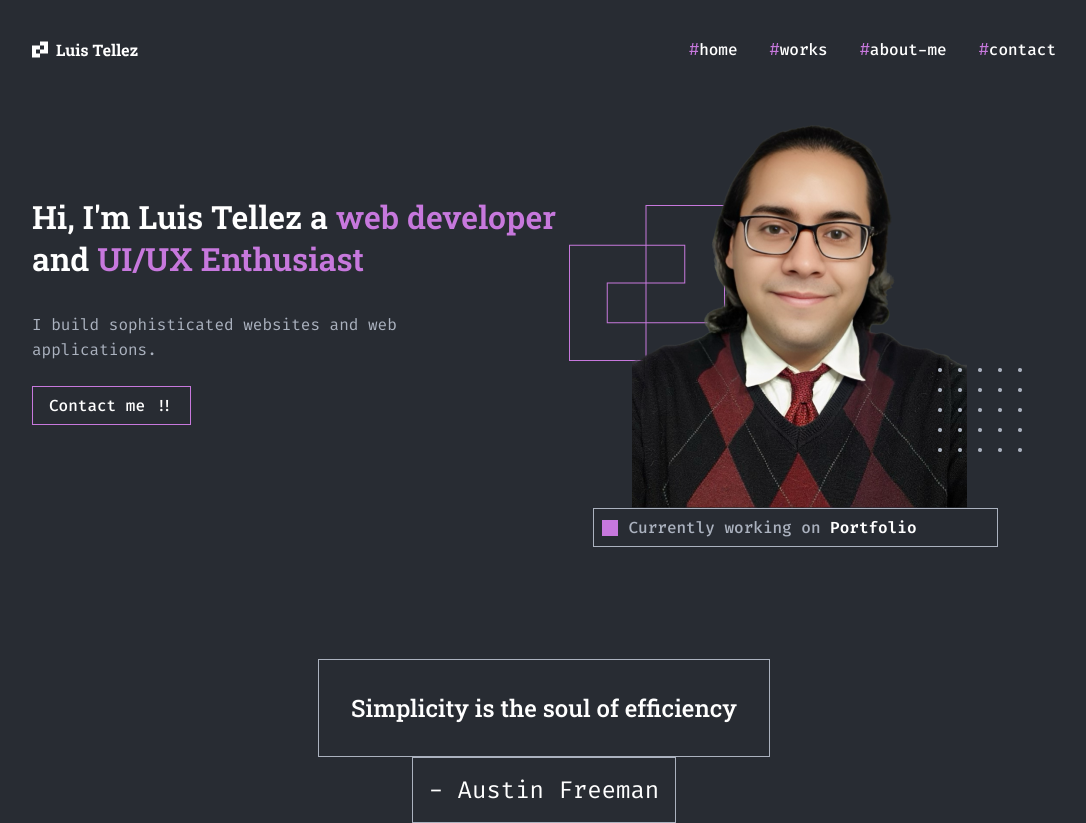
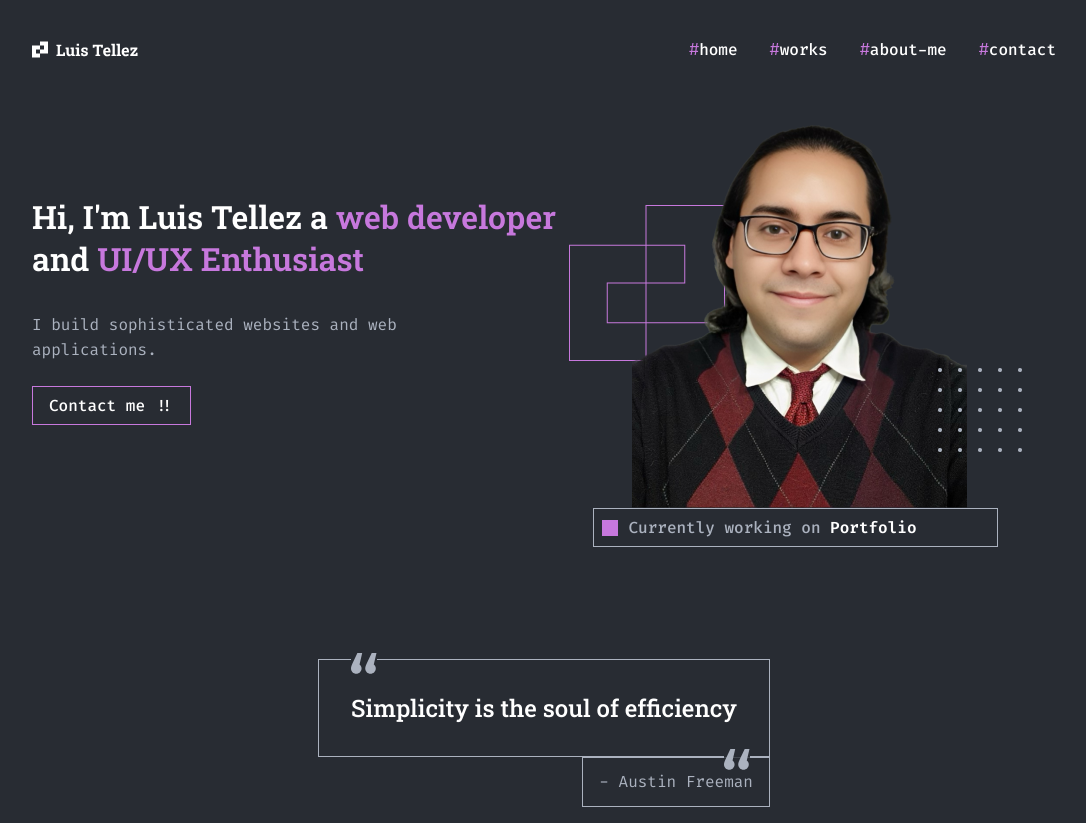
Before and after one commit to aegisnull/luistellez, a React (Create React App) app: page / in a window 1280 px wide. Shown: the whole page, without its empty margins (96-1182 px from the left). Built offline with nearby package versions, Linux system fonts and the light colour scheme.

Commit message:
style: add styling to quote component

```diff
--- a/src/components/Quote/Quote.js
+++ b/src/components/Quote/Quote.js
@@ -3,8 +3,10 @@ import './Quote.scss';
 function Quote() {
   return (
     <section className='quote'>
-      <q className='quote__text'>Simplicity is the soul of efficiency</q>
-      <p className='quote__author'>- Austin Freeman</p>
+      <div className='quote__container'>
+        <q className='quote__text'>Simplicity is the soul of efficiency</q>
+        <p className='quote__author'>- Austin Freeman</p>
+      </div>
     </section>
   );
 }
--- a/src/components/Quote/Quote.scss
+++ b/src/components/Quote/Quote.scss
@@ -2,6 +2,13 @@
   display: flex;
   flex-direction: column;
   align-items: center;
+
+  &__container {
+    display: flex;
+    flex-direction: column;
+    align-items: flex-end;
+    position: relative;
+  }
 
   &__text {
     font-family: 'Roboto-Slab', serif;
@@ -12,14 +19,32 @@
     border: 1px solid var(--gray-color);
     width: fit-content;
     padding: 32px;
+
+    &::before,
+    &::after {
+      content: url(../../images/quotes.svg);
+      position: absolute;
+      background-image: linear-gradient(var(--background-color), var(--background-color));
+      background-size: 100% 40%;
+      background-repeat: no-repeat;
+    }
+
+    &::before {
+      top: -10px;
+    }
+
+    &::after {
+      bottom: 30px;
+      right: 20px;
+    }
   }
 
   &__author {
     font-family: 'Fira Code', monospace;
     font-weight: 400;
-    font-size: 24px;
-    line-height: 32px;
-    color: var(--white-color);
+    font-size: 16px;
+    line-height: 16px;
+    color: var(--gray-color);
     border: 1px solid var(--gray-color);
     width: fit-content;
     padding: 16px;
```
Also changed, not shown: src/images/quotes.svg (added).
